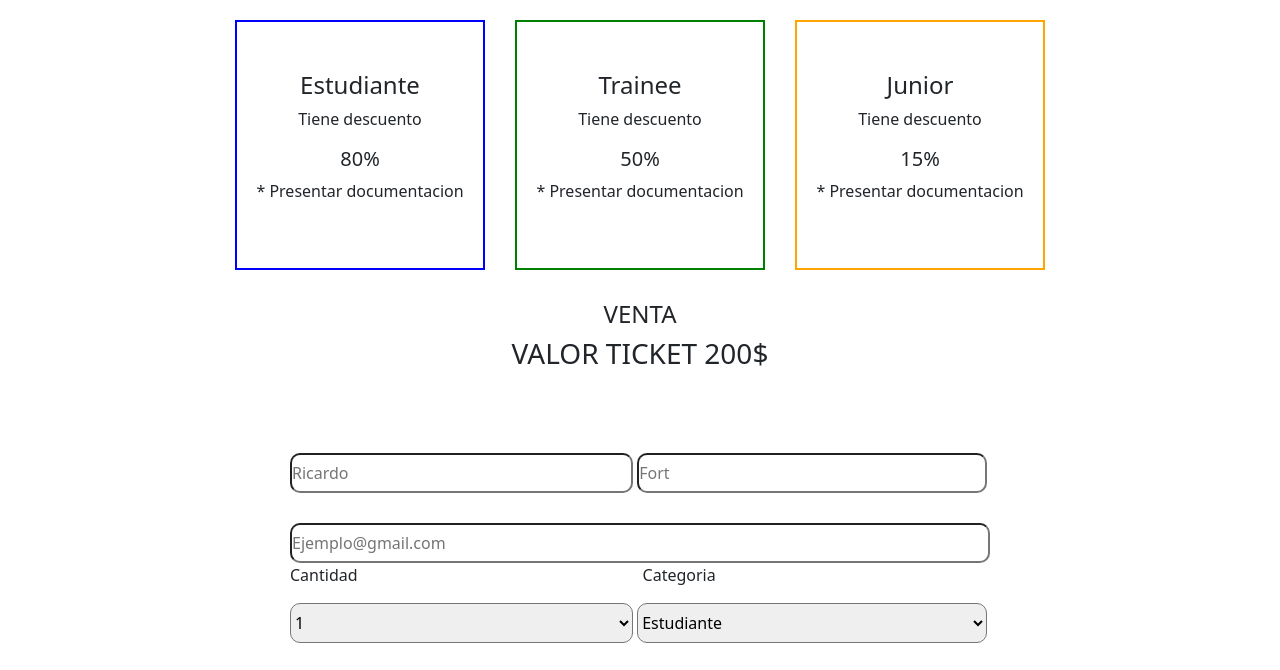
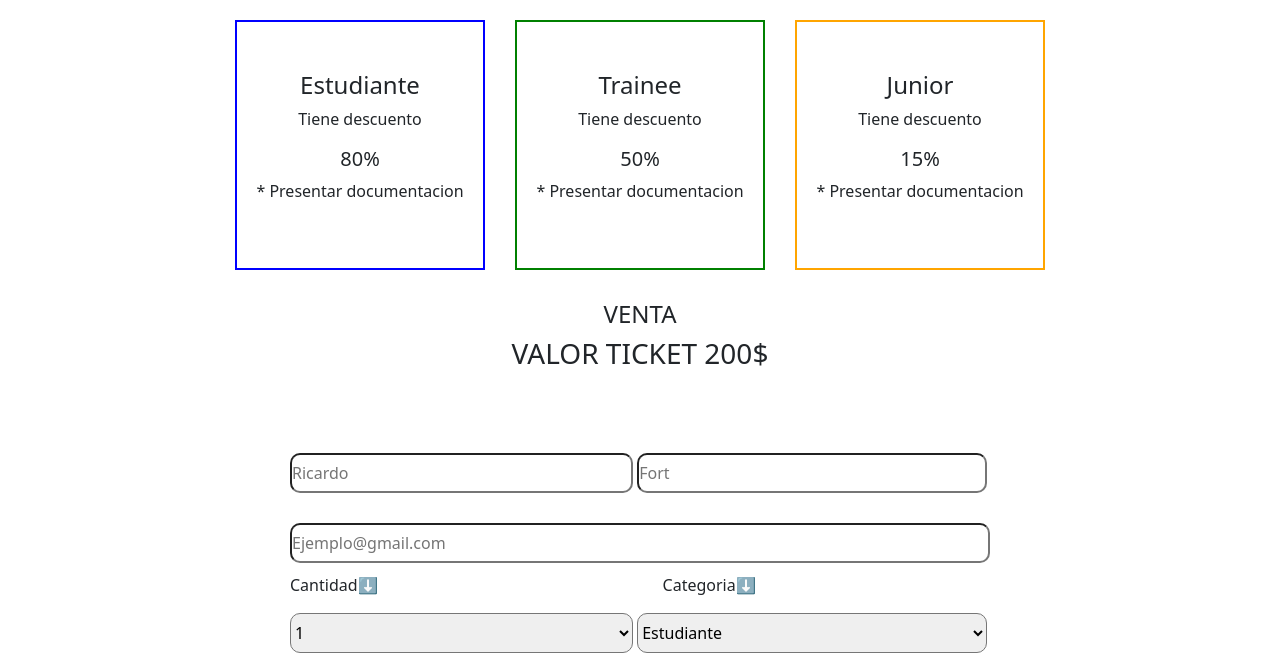
Before and after one commit to LautaroGutierrezR/Integrador-codo-a-codo, a plain HTML site: page Tickets.html in a window 1280 px wide. Shown: the part 90-760 px from the top of the page. Drawn offline with nearby package versions, Linux system fonts and the light colour scheme.

```diff
--- a/Tickets.css
+++ b/Tickets.css
@@ -170,10 +170,12 @@
 .items2{
     display: flex;
     padding: 0px;
+    margin-top: 10px;
 
 }
 .cosita{
     margin-right: 285px;
+    align-self:flex-end;
 
 
 
--- a/Tickets.html
+++ b/Tickets.html
@@ -72,8 +72,8 @@
    <input type="email" name="Email:" id="Apellido:"  placeholder="Ejemplo@gmail.com" class="item-mail" >
 </label>
 <div class="items2">
-    <p class="cosita">Cantidad</p>
-    <p class="cosita1">Categoria</p>
+    <p class="cosita">Cantidad⬇️</p>
+    <p class="cosita1">Categoria⬇️</p>
 </div>
 <div class="items4">
 
```
